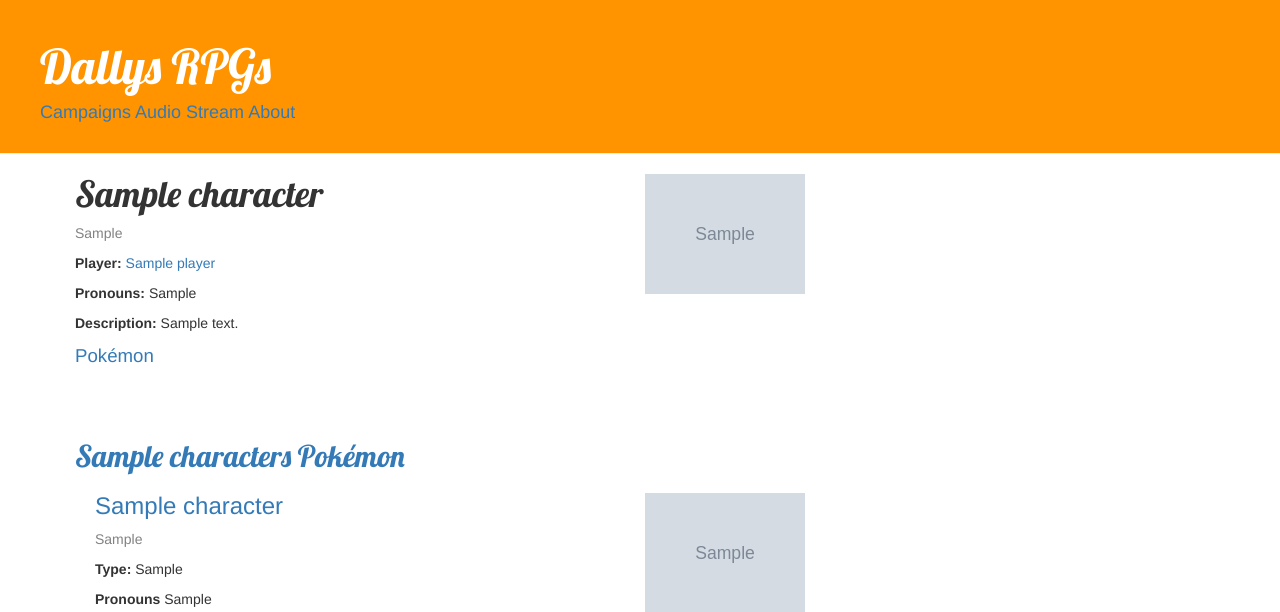
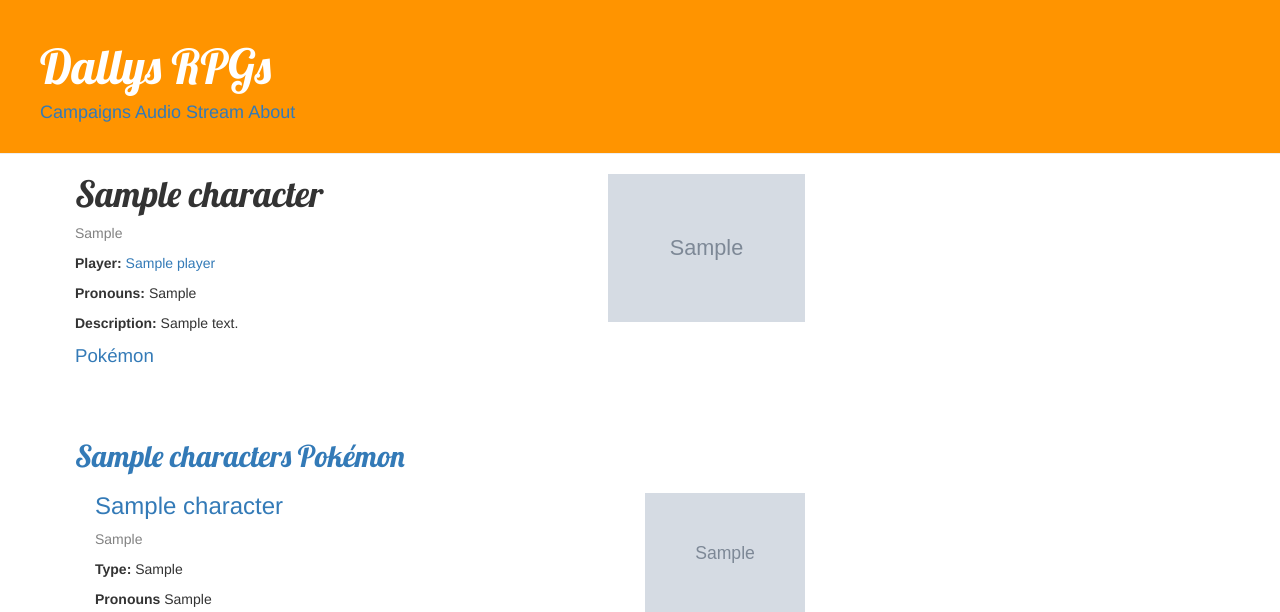
Before and after one commit to eyefox47/dally-stats, a Django app: page /characters/1/ in a window 1280 px wide. Shown: the top 612 px of the page. Run offline with Django 3.2, Linux system fonts and the light colour scheme; tables that the repository leaves empty hold one stand-in row (values such as "Sample post"); grey boxes marked "Sample" are stand-in pictures; some libraries are stand-ins or nearby versions.

Commit message:
replaced image css classes with more unified ones

```diff
--- a/stally/static/css/stally.css
+++ b/stally/static/css/stally.css
@@ -24,9 +24,8 @@ h1, h2 {
   font-size: 10pt;
 }
 
-.kind {
+.class-text {
   color: #828282;
-
 }
 
 .save {
@@ -66,17 +65,23 @@ h1, h2 {
     color: #000000;
 }
 
-.campaign-img {
-  float: right;
-  width: 35%;
-  height: auto;
+.portrait {
+  float:right;
 }
 
-.character-img, .pokemon-img, .player-img {
-  float:right;
-  width: 160px;
-  height: auto;
+.portrait-large {
+  width: auto;
+  height: 148px;
+}
 
+.portrait-medium {
+  width: auto;
+  height: 160px;
+}
+
+.portrait-small {
+  width: auto;
+  height: 120px;
 }
 
 .horizontal-line {
--- a/stally/templates/stally/_character_attributes.html
+++ b/stally/templates/stally/_character_attributes.html
@@ -1,5 +1,5 @@
 {% if character.cclass %}
-  <div class="kind">
+  <div class="class-text">
     <p>{{ character.cclass }}</p>
   </div>
 {% endif %}
--- a/stally/templates/stally/_pokemon_attributes.html
+++ b/stally/templates/stally/_pokemon_attributes.html
@@ -1,4 +1,4 @@
-<div class="kind">
+<div class="class-text">
   <p>{{ pokemon.kind }}</p>
 </div>
 <p><b>Type:</b> {{ pokemon.type_p }}</p>
--- a/stally/templates/stally/campaign_character_list.html
+++ b/stally/templates/stally/campaign_character_list.html
@@ -12,7 +12,7 @@
   {% for character in characters  %}
     <div class="character">
       {% if not character.image.url == "/media/images/no-img.jpg" %}
-        <img class="character-img" src="{{ character.image.url }}" alt="{{ character.name }} image">
+        <img class="portrait portrait-medium" src="{{ character.image.url }}" alt="{{ character.name }} image">
       {% endif %}
       <h3><a href="{% url 'character_detail' pk=character.pk %}">{{ character.name }}</a></h3>
       {% include 'stally/_character_attributes.html' %}
--- a/stally/templates/stally/campaign_list.html
+++ b/stally/templates/stally/campaign_list.html
@@ -15,7 +15,7 @@
       <div class="date">
         <p><b>Started on:</b> {{ campaign.start_date }}</p>
       </div>
-      <img class="campaign-img" src="{{ campaign.image.url }}" alt="{{ campaign.name }} image">
+      <img class="portrait portrait-large" src="{{ campaign.image.url }}" alt="{{ campaign.name }} image">
       {% include 'stally/_campaign_attributes.html' %}
       <a href="{% url 'campaign_character_list' pk=campaign.pk %}" class="characters-link link">Characters</a>
       {% if campaign.pokemons.all %}
--- a/stally/templates/stally/campaign_npc_list.html
+++ b/stally/templates/stally/campaign_npc_list.html
@@ -13,11 +13,11 @@
     {% for character in campaign.npcs.all  %}
       <div class="character">
         {% if not character.image.url == "/media/images/no-img.jpg" %}
-          <img class="character-img" src="{{ character.image.url }}" alt="{{ Character.name }} image">
+          <img class="portrait portrait-small" src="{{ character.image.url }}" alt="{{ Character.name }} image">
         {% endif %}
         <h3><a href="{% url 'character_detail' pk=character.pk %}">{{ character.name }}</a></h3>
         {% if character.cclass %}
-          <div class="kind">
+          <div class="class-text">
             <p>{{ character.cclass }}</p>
           </div>
         {% endif %}
@@ -44,7 +44,7 @@
     {% for pokemon in campaign.npc_pokemon.all  %}
       <div class="pokemon">
         {% if not pokemon.image.url == "/media/images/no-img.jpg" %}
-          <img class="pokemon-img" src="{{ pokemon.image.url }}" alt="{{ pokemon.name }} image">
+          <img class="portrait portrait-small" src="{{ pokemon.image.url }}" alt="{{ pokemon.name }} image">
         {% endif %}
         <h3><a href="{% url 'pokemon_detail' pk=pokemon.pk %}">{{ pokemon.name }}</a></h3>
         {% include 'stally/_pokemon_attributes.html' %}
--- a/stally/templates/stally/campaign_pokemon_list.html
+++ b/stally/templates/stally/campaign_pokemon_list.html
@@ -12,7 +12,7 @@
   {% for pokemon in pokemons  %}
     <div class="pokemon">
       {% if not pokemon.image.url == "/media/images/no-img.jpg" %}
-        <img class="pokemon-img" src="{{ pokemon.image.url }}" alt="{{ pokemon.name }} image">
+        <img class="portrait portrait-medium" src="{{ pokemon.image.url }}" alt="{{ pokemon.name }} image">
       {% endif %}
       <h3><a href="{% url 'pokemon_detail' pk=pokemon.pk %}">{{ pokemon.name }}</a></h3>
       {% include 'stally/_pokemon_attributes.html' %}
--- a/stally/templates/stally/character_detail.html
+++ b/stally/templates/stally/character_detail.html
@@ -7,7 +7,7 @@
 {% block content %}
   <div class="character">
     {% if not character.image.url == "/media/images/no-img.jpg" %}
-      <img class="character-img" src="{{ character.image.url }}" alt="{{ character.name }} image">
+      <img class="portrait portrait-large" src="{{ character.image.url }}" alt="{{ character.name }} image">
     {% endif %}
     <h1>{{ character.name }}</h1>
     {% include 'stally/_character_attributes.html' %}
@@ -24,7 +24,7 @@
     {% for pokemon in character.pokemons.all  %}
       <div class="trainee">
         {% if not pokemon.image.url == "/media/images/no-img.jpg" %}
-          <img class="pokemon-img" src="{{ pokemon.image.url }}" alt="{{ pokemon.name }} image">
+          <img class="portrait portrait-small" src="{{ pokemon.image.url }}" alt="{{ pokemon.name }} image">
         {% endif %}
         <h3><a href="{% url 'pokemon_detail' pk=pokemon.pk %}">{{ pokemon.name }}</a></h3>
         {% include 'stally/_pokemon_attributes.html' %}
--- a/stally/templates/stally/character_pokemon_list.html
+++ b/stally/templates/stally/character_pokemon_list.html
@@ -12,7 +12,7 @@
   {% for pokemon in pokemons.all  %}
     <div class="pokemon">
       {% if not pokemon.image.url == "/media/images/no-img.jpg" %}
-        <img class="pokemon-img" src="{{ pokemon.image.url }}" alt="{{ pokemon.name }} image">
+        <img class="portrait portrait-medium" src="{{ pokemon.image.url }}" alt="{{ pokemon.name }} image">
       {% endif %}
       <h3><a href="{% url 'pokemon_detail' pk=pokemon.pk %}">{{ pokemon.name }}</a></h3>
       {% include 'stally/_pokemon_attributes.html' %}
--- a/stally/templates/stally/pokemon_detail.html
+++ b/stally/templates/stally/pokemon_detail.html
@@ -7,7 +7,7 @@
 {% block content %}
   <div class="pokemon">
     {% if not pokemon.image.url == "/media/images/no-img.jpg" %}
-      <img class="pokemon-img" src="{{ pokemon.image.url }}" alt="{{ pokemon.name }} image">
+      <img class="portrait portrait-large" src="{{ pokemon.image.url }}" alt="{{ pokemon.name }} image">
     {% endif %}
     <h1>{{ pokemon.name }}</h1>
     {% include 'stally/_pokemon_attributes.html' %}
```
Also changed, not shown: stally/templates/stally/campaign_detail.html (+5 -5 lines), stally/templates/stally/player_detail.html (+5 -4 lines).
